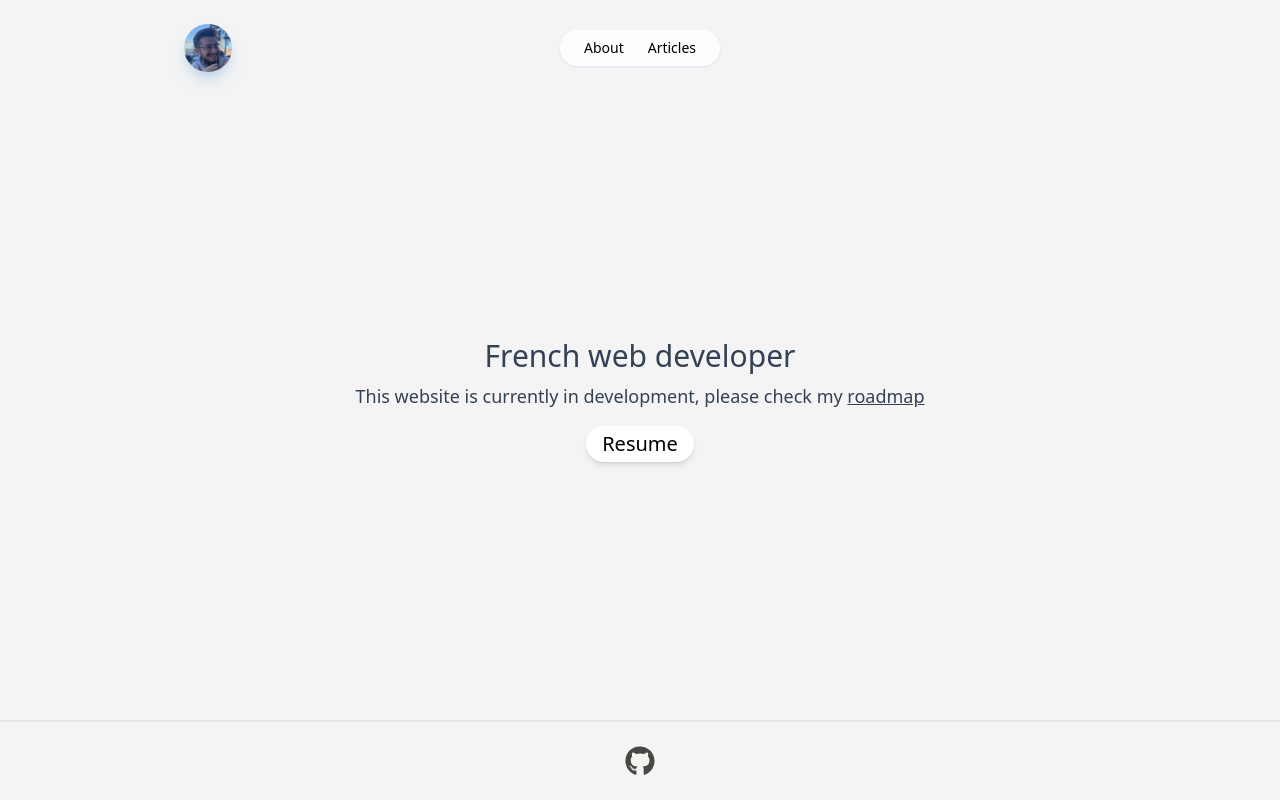
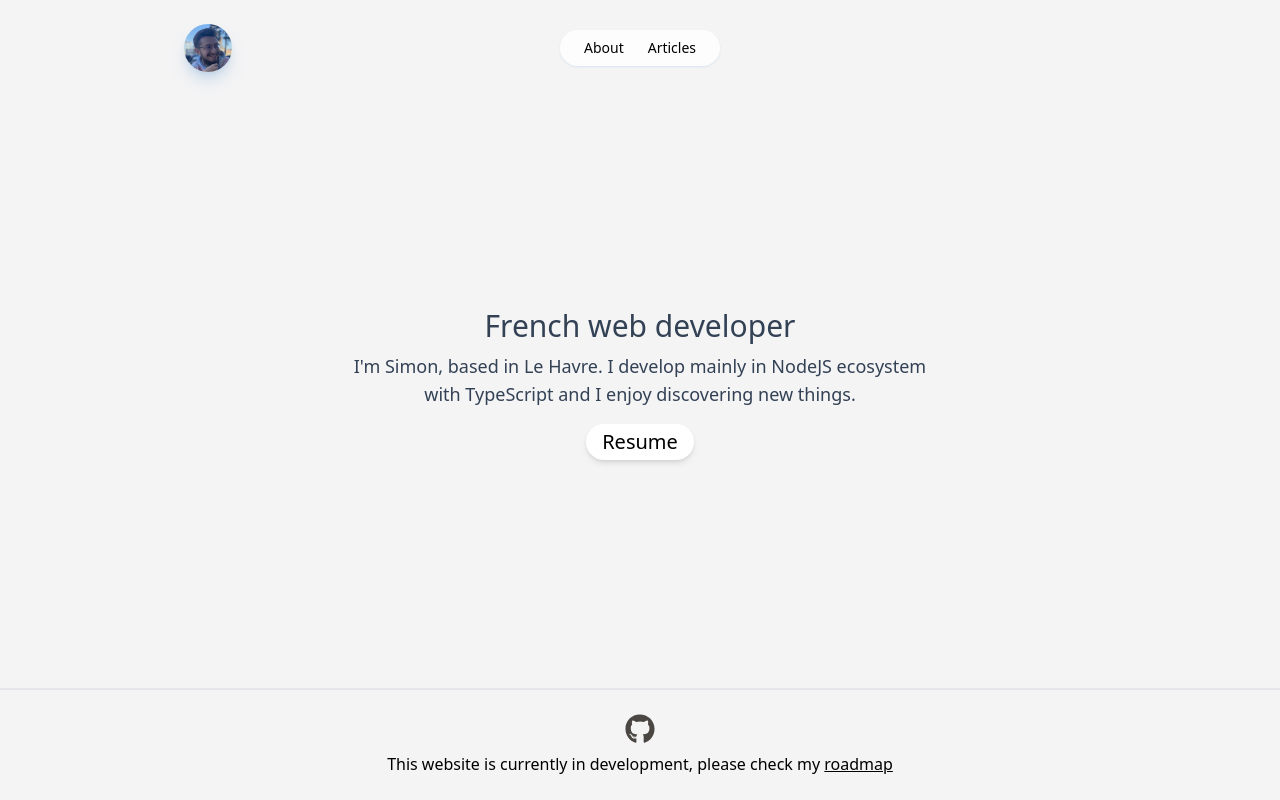
Before and after one commit to SimonHazard/simonhazard.github.io, a React (Vite) app: page / in a window 1280 px wide. Built offline with nearby package versions, Linux system fonts and the light colour scheme.

Commit message:
update home and articles pages

```diff
--- a/src/layout/Footer.tsx
+++ b/src/layout/Footer.tsx
@@ -3,13 +3,24 @@ import { FaGithub } from 'react-icons/fa';
 const Footer = () => {
   return (
     <footer className="mt-4 border-t-2">
-      <div className="bottom-0 flex items-center justify-center px-4 py-6 lg:container sm:px-6 md:px-8 lg:mx-auto xl:w-3/4">
+      <div className="bottom-0 flex flex-col items-center justify-center gap-2 px-4 py-6 lg:container sm:px-6 md:px-8 lg:mx-auto xl:w-3/4">
         <a
           href="https://github.com/SimonHazard"
           className="text-3xl text-creme-700 hover:text-creme-900"
         >
           <FaGithub />
         </a>
+        <div className="text-center">
+          This website is currently in development, please check my{' '}
+          <span>
+            <a
+              className="underline hover:text-slate-900"
+              href="https://github.com/SimonHazard/simonhazard.com/blob/main/README.md"
+            >
+              roadmap
+            </a>
+          </span>
+        </div>
       </div>
     </footer>
   );
--- a/src/layout/Layout.tsx
+++ b/src/layout/Layout.tsx
@@ -6,7 +6,7 @@ const Layout = () => {
   return (
     <div className="relative flex h-full min-h-screen w-full flex-col justify-between bg-zinc-100">
       <Header />
-      <main>
+      <main className="flex flex-1">
         <Outlet />
       </main>
       <Footer />
--- a/src/pages/Articles.tsx
+++ b/src/pages/Articles.tsx
@@ -1,8 +1,9 @@
 const Articles = () => {
   return (
-    <div className="flex grow flex-col items-center justify-center gap-4 p-8 text-slate-700 lg:container lg:mx-auto xl:w-3/4">
-      <div className="flex flex-col gap-2 text-center">
-        <div className="text-xl lg:text-3xl">Work in progess</div>
+    <div className="container mx-auto flex flex-col p-6 text-slate-700 xl:w-3/4">
+      <div className="text-xl lg:text-3xl">Articles</div>
+      <div className="container mx-auto flex grow flex-col items-center justify-center gap-4 p-8">
+        <div className="text-sm">Currently writing 👀</div>
       </div>
     </div>
   );
--- a/src/pages/Home.tsx
+++ b/src/pages/Home.tsx
@@ -2,19 +2,12 @@ import cv from '/resume.pdf';
 
 const Home = () => {
   return (
-    <div className="flex grow flex-col items-center justify-center gap-4 p-8 text-slate-700 lg:container lg:mx-auto xl:w-3/4">
-      <div className="flex flex-col gap-2 text-center">
+    <div className="flex flex-col items-center justify-center gap-4 p-8 text-slate-700 lg:container lg:mx-auto xl:w-3/4">
+      <div className="flex flex-col items-center gap-2 text-center">
         <div className="text-xl lg:text-3xl">French web developer</div>
-        <div className="text-lg ">
-          This website is currently in development, please check my{' '}
-          <span>
-            <a
-              className="underline hover:text-slate-900"
-              href="https://github.com/SimonHazard/simonhazard.com/blob/main/README.md"
-            >
-              roadmap
-            </a>
-          </span>
+        <div className="text-lg sm:w-2/3">
+          I'm Simon, based in Le Havre. I develop mainly in NodeJS ecosystem
+          with TypeScript and I enjoy discovering new things.
         </div>
       </div>
       <a
```
Also changed, not shown: package.json (+4 -4 lines), 2 other files (tests, documents, lock files or other folders).
